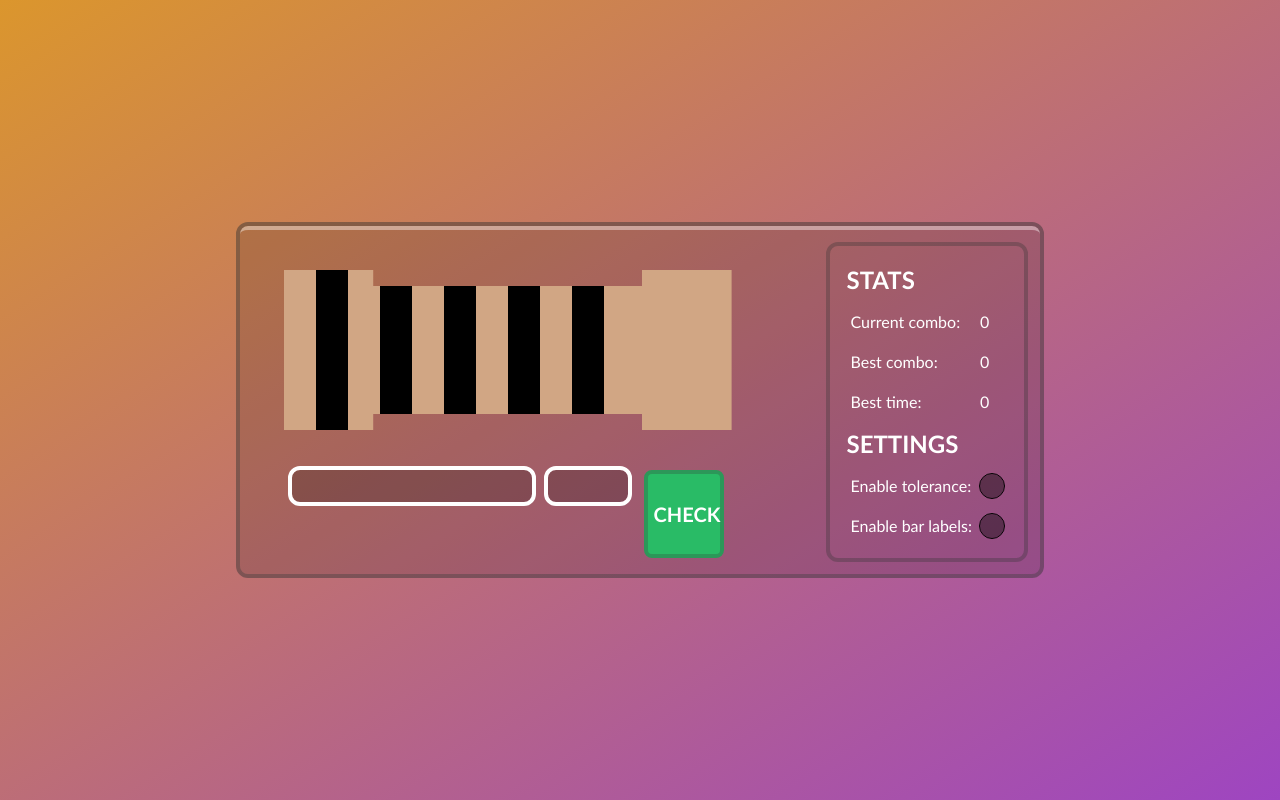
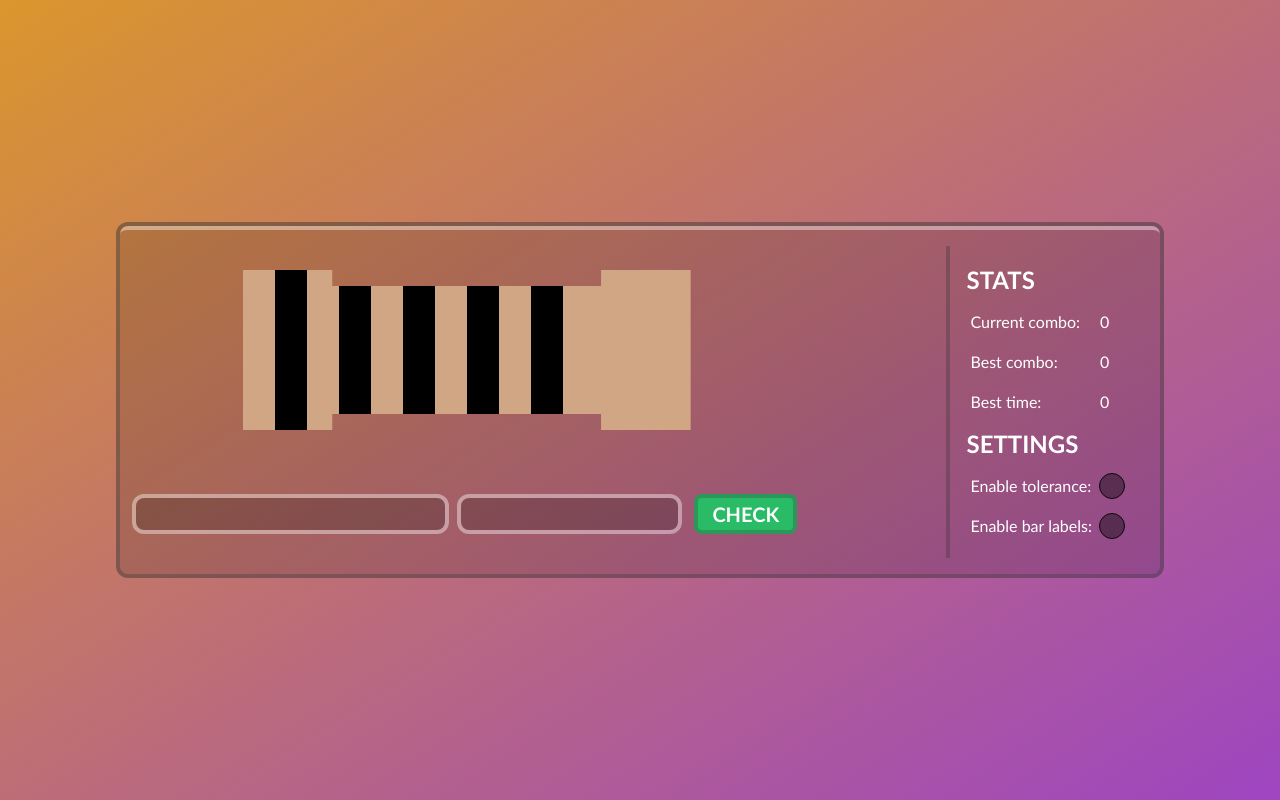
Before and after one commit to MrCabbageStick/Resistor-Exercise, a plain HTML site: page index.html in a window 1280 px wide. Drawn offline with Linux system fonts and the light colour scheme.

Commit message:
Some CSS fixes

```diff
--- a/css/style.css
+++ b/css/style.css
@@ -25,22 +25,21 @@ body {
     color: white;
 }
 
-.content {
-    width: min(50rem, 90%);
-    min-height: 20rem;
-}
-
 .game-screen {
     display: grid;
     grid-template-rows: auto min-content;
-    grid-template-columns: auto auto;
+    grid-template-columns: 2fr 1fr;
+    grid-template-areas:
+        'resistor additions'
+        'input additions'
+    ;
     gap: 1rem;
 
     justify-items: center;
     align-items: center;
 
-    height: 100%;
-    width: 100%;
+    width: min(65rem, 90%);
+    min-height: 20rem;
 
     background-color: #0002;
 
@@ -54,12 +53,13 @@ body {
 
 .game-input {
     display: grid;
-    grid-template-columns: 15rem 5rem 5rem;
+    grid-template-columns: 3fr 1fr 1fr;
     gap: 1rem;
+    align-items: center;
 
-    grid-row: 2;
+    grid-area: input;
 
-    align-self: stretch;
+    align-self: center;
 }
 
 .game-additions {
@@ -69,11 +69,9 @@ body {
 
     justify-self: end;
 
-    grid-row: 1 / -1;
+    grid-area: additions;
 
-    outline: .25rem solid#3335;
-
-    border-radius: .5rem;
+    border-left: .25rem solid #3335;
 
     padding: 1rem;
 }
@@ -113,10 +111,9 @@ button {
     font-size: 1.25rem;
     font-weight: bold;
 
-    display: grid;
-    align-content: center;
+    border: .25rem solid var(--clr-green-500);
 
-    border: .25rem solid var(--clr-green-500);
+    /* padding: .25rem 1rem; */
 }
 
 button:focus-visible {
@@ -128,16 +125,18 @@ input[type="number"] {
     background-color: #0003;
 
     border-radius: .5rem;
-    outline: .25rem solid white;
+    outline: .25rem solid #fff6;
 
     padding: .5rem;
 
     height: 2rem;
+
+    color: white;
 }
 
 input[type="text"]:focus-visible,
 input[type="number"]:focus-visible {
-    outline-color: var(--clr-green-400);
+    outline-color: white;
 }
 
 .input--hidden {
@@ -177,3 +176,19 @@ input[type="number"]:focus-visible {
 .checkbox:has(input:checked)::after {
     background-color: white;
 }
+
+/* @media screen and (max-width: 1120px) {
+    .game-screen {
+        grid-template-rows: auto min-content min-content;
+        grid-template-columns: 1fr;
+        grid-template-areas:
+            'resistor'
+            'input'
+            'additions'
+        ;
+    }
+
+    .game-additions {
+        justify-self: start;
+    }
+} */
--- a/index.html
+++ b/index.html
@@ -13,9 +13,7 @@
 
 <body>
 
-    <main class="content">
-
-        <div class="game-screen">
+    <main class="game-screen">
 
         <div class="resistor resistor--5-bar resistor--body-standard resistor--no-labels">
             <div class="resistor__bar--black"></div>
@@ -60,8 +58,6 @@
 
         </div>
 
-        </div>
-
     </main>
 
 </body>
```
Lines whose indentation alone changed are shown as unchanged.
